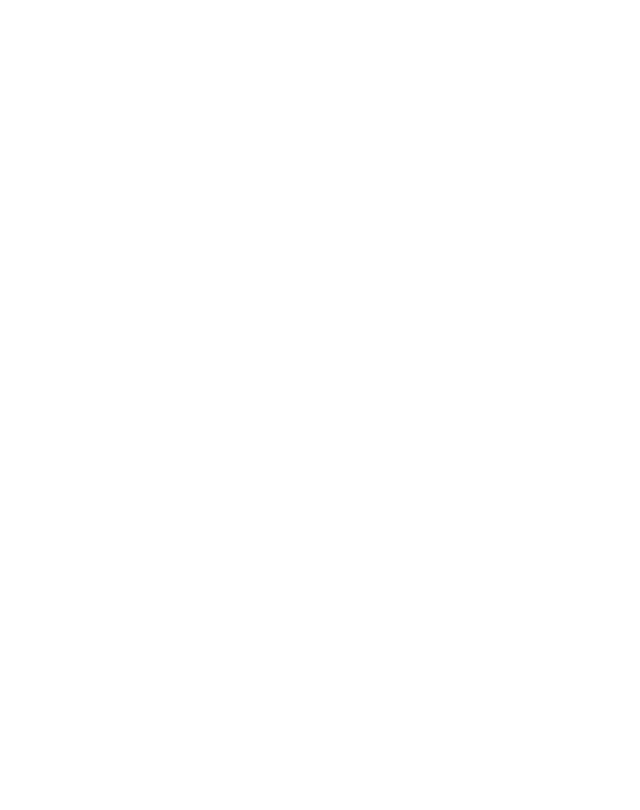
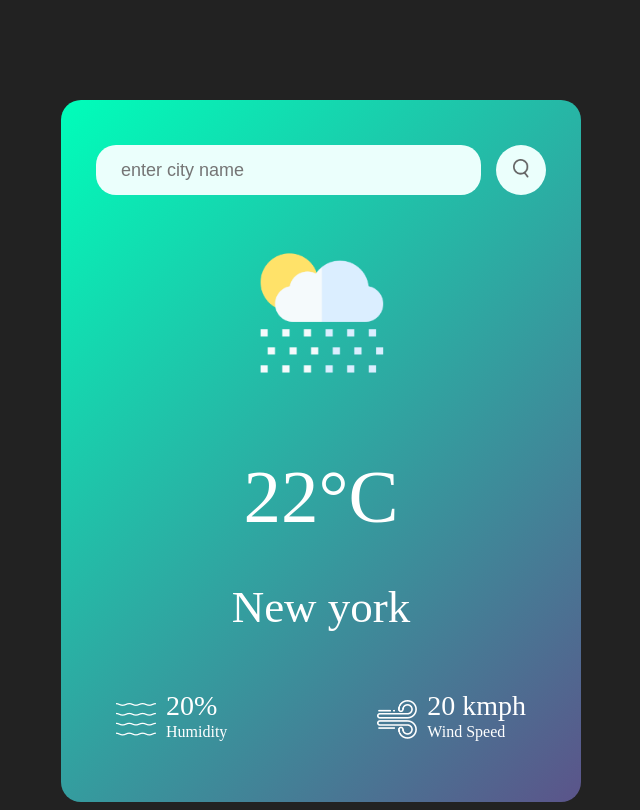
Before and after one commit to dipesh-goswami/City-Weather, a plain HTML site: page index.html in a window 1280 px wide. Shown: the whole page, without its empty margins (319-959 px from the left). Drawn offline with Linux system fonts and the light colour scheme.

Commit message:
html & css code completed and images added

```diff
--- a/index.html
+++ b/index.html
@@ -9,10 +9,36 @@
 </head>
 
 <body>
+  <div class="card">
+    <div class="search">
+      <input type="text" placeholder="enter city name" spellcheck="false">
+      <button><img src="images/search.png" alt=""></button>
+    </div>
 
 
+    <div class="weather">
+      <img src="images/rain.png" class="weather-icon">
+      <h1 class="temp">22°C</h1>
+      <h2 class="city">New york</h2>
+      <div class="details">
+        <div class="col">
+          <img src="images/humidity.png" alt="">
+          <div>
+            <p class="humidity">20%</p>
+            <p>Humidity</p>
+          </div>
+        </div>
+        <div class="col">
+          <img src="images/wind.png" alt="">
+          <div>
+            <p class="wind">20 kmph</p>
+            <p>Wind Speed</p>
+          </div>
+        </div>
+      </div>
+    </div>
 
-
+  </div>
 </body>
 <script src="main.js"></script>
 
--- a/style.css
+++ b/style.css
@@ -0,0 +1,95 @@
+body {
+  background: #222;
+}
+
+.card {
+  max-width: 450px;
+  width: 90%;
+  border-radius: 20px;
+  background: linear-gradient(135deg, #00feba, #5b548a);
+  text-align: center;
+  margin: 100px auto 0;
+  padding: 45px 35px;
+  color: #fff;
+
+}
+
+.search {
+  width: 100%;
+  display: flex;
+  align-items: center;
+  justify-content: space-between;
+}
+
+.search input {
+  height: 40px;
+  border-radius: 20px;
+  color: #555;
+  background: #ebfffc;
+  flex: 1;
+  margin-right: 15px;
+  padding: 5px 25px;
+  font-size: 18px;
+  border: 0;
+  outline: 0;
+}
+
+.search button {
+  border: 0;
+  outline: 0;
+  background: #ebfffc;
+  cursor: pointer;
+  height: 50px;
+  width: 50px;
+  border-radius: 50%;
+
+
+}
+
+.search button img {
+  width: 16px;
+}
+
+.weather-icon {
+  width: 175px;
+  margin-top: 30px;
+}
+
+.weather h1 {
+  font-size: 75px;
+  font-weight: 500;
+}
+
+.weather h2 {
+  font-size: 45px;
+  font-weight: 400;
+  margin-top: -10px;
+}
+
+.details {
+  display: flex;
+  justify-content: space-between;
+  align-items: center;
+  padding: 0 20px;
+  margin-top: 50px;
+}
+
+.col {
+  display: flex;
+  align-items: center;
+  text-align: left;
+
+}
+
+.col img {
+  width: 40px;
+  margin-right: 10px;
+
+}
+
+.wind,
+.humidity {
+  font-size: 28px;
+  margin-top: 7px;
+  margin-bottom: -15px;
+}
```
Also changed, not shown: images/clear.png (added), images/clouds.png (added), images/drizzle.png (added), images/humidity.png (added), images/mist.png (added), images/rain.png (added), images/search.png (added), images/snow.png (added), images/wind.png (added).
